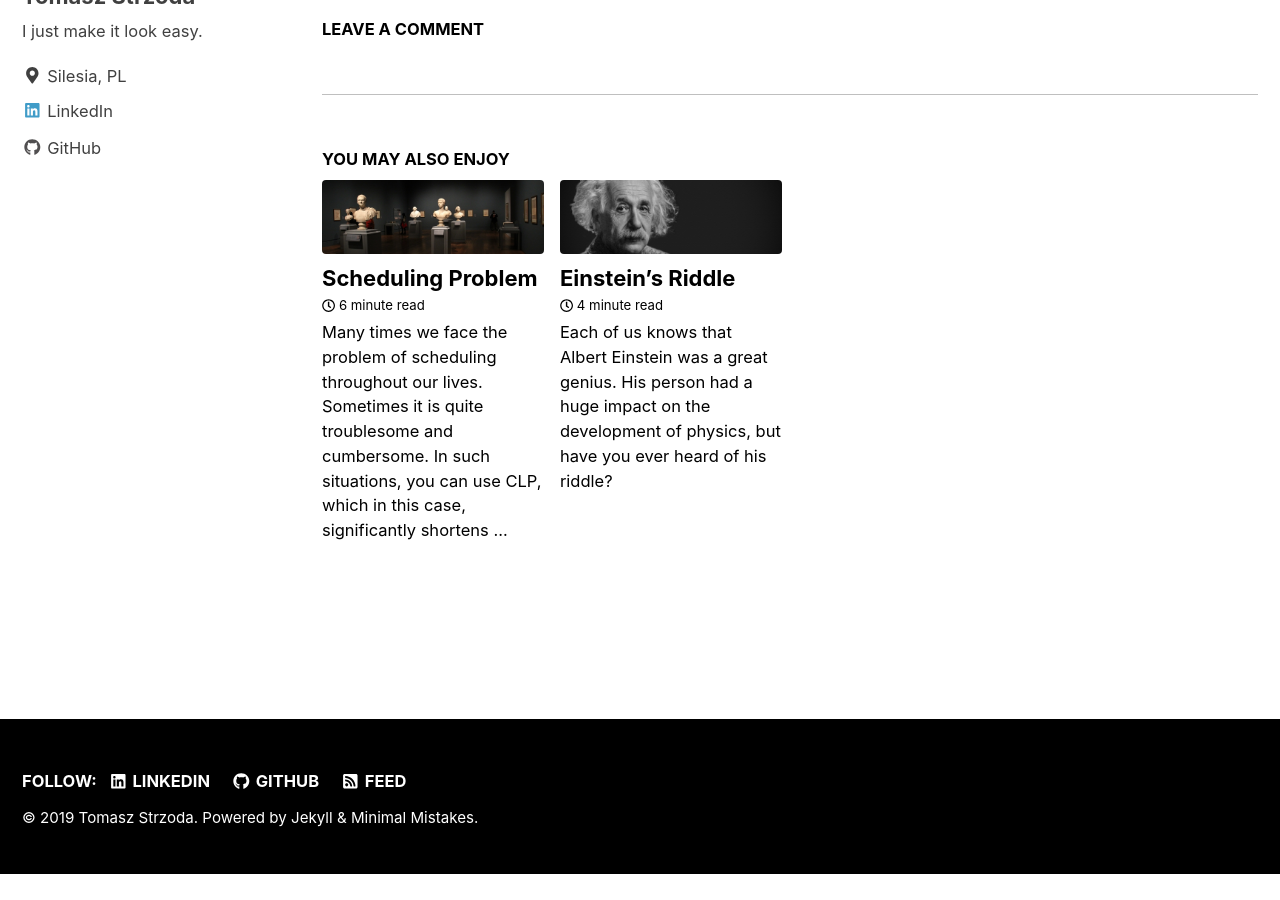
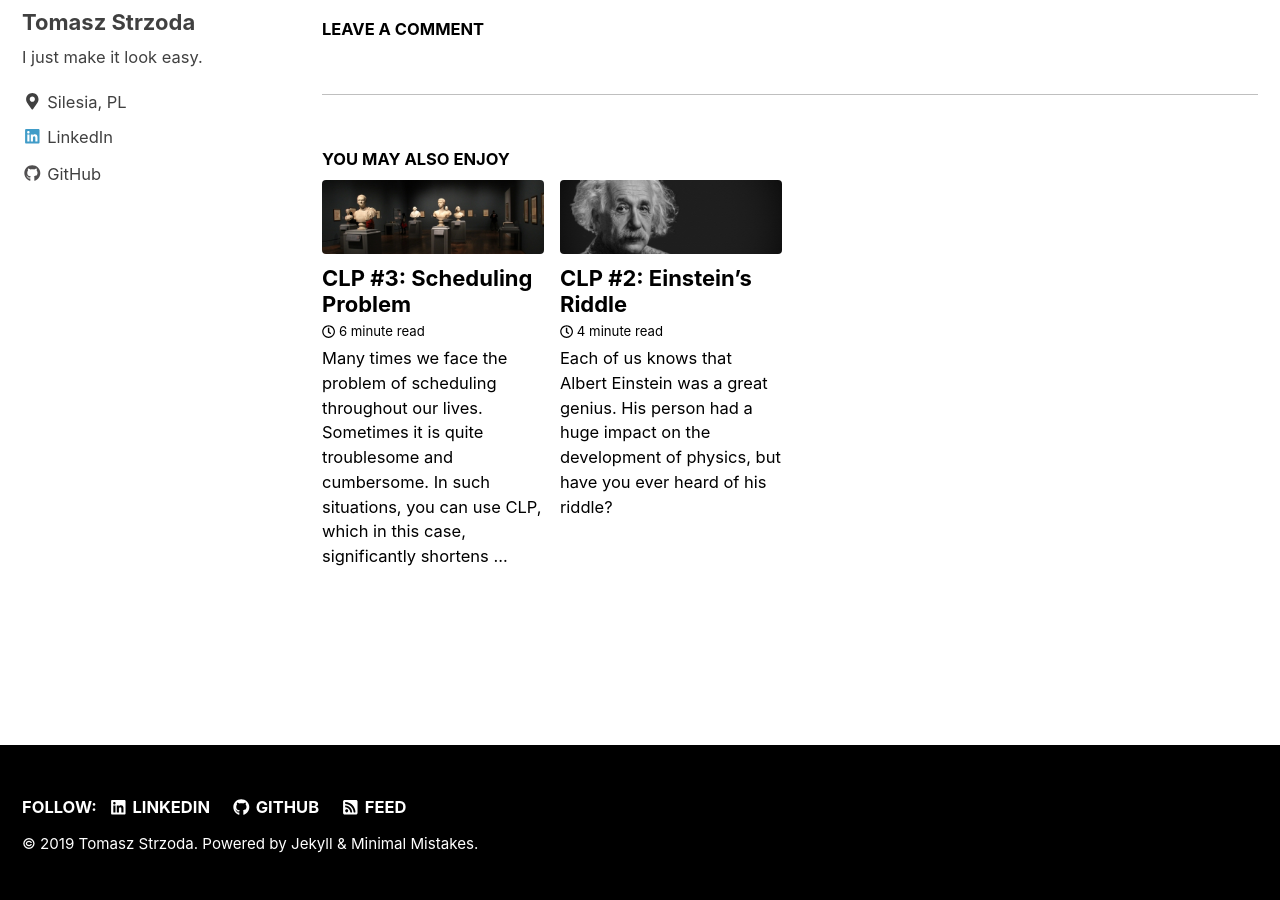
Before and after one commit to DrDEXT3R/DrDEXT3R.github.io, a Jekyll site: the page built from _posts/2019-03-02-what-is-clp.md, in a window 1280 px wide and 900 px high, scrolled down 7121 px. Built offline with Jekyll 4.4.1, drawn with Linux system fonts in a browser that asks for light colours; cached includes are drawn as plain includes; formulas are drawn with MathJax 3; comment, search, counter and statistics services are not loaded; before the commit the page ends 7995 px from its top, so only the background shows below that; some of the changed text lies outside the part shown.

Commit message:
Add titles numbering

```diff
--- a/_posts/2019-03-02-what-is-clp.md
+++ b/_posts/2019-03-02-what-is-clp.md
@@ -1,5 +1,5 @@
 ---
-title: "What is CLP?"
+title: "CLP #1: What is CLP?"
 date: 2019-03-02
 categories:
     - Java
--- a/_posts/2019-03-14-einstein-riddle.md
+++ b/_posts/2019-03-14-einstein-riddle.md
@@ -1,5 +1,5 @@
 ---
-title: "Einstein's Riddle"
+title: "CLP #2: Einstein's Riddle"
 date: 2019-03-14
 categories:
     - Java
--- a/_posts/2019-05-31-scheduling-problem.md
+++ b/_posts/2019-05-31-scheduling-problem.md
@@ -1,5 +1,5 @@
 ---
-title: "Scheduling Problem"
+title: "CLP #3: Scheduling Problem"
 date: 2019-05-31
 categories:
     - Java
```
